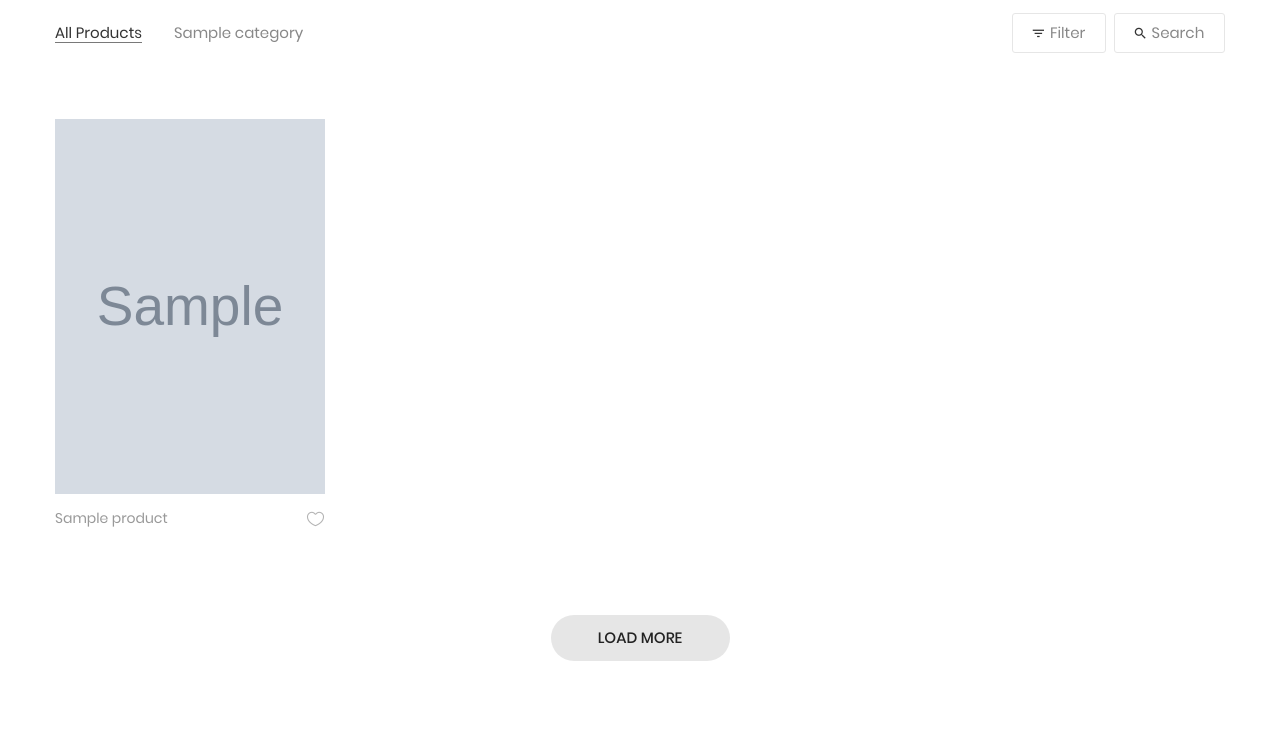
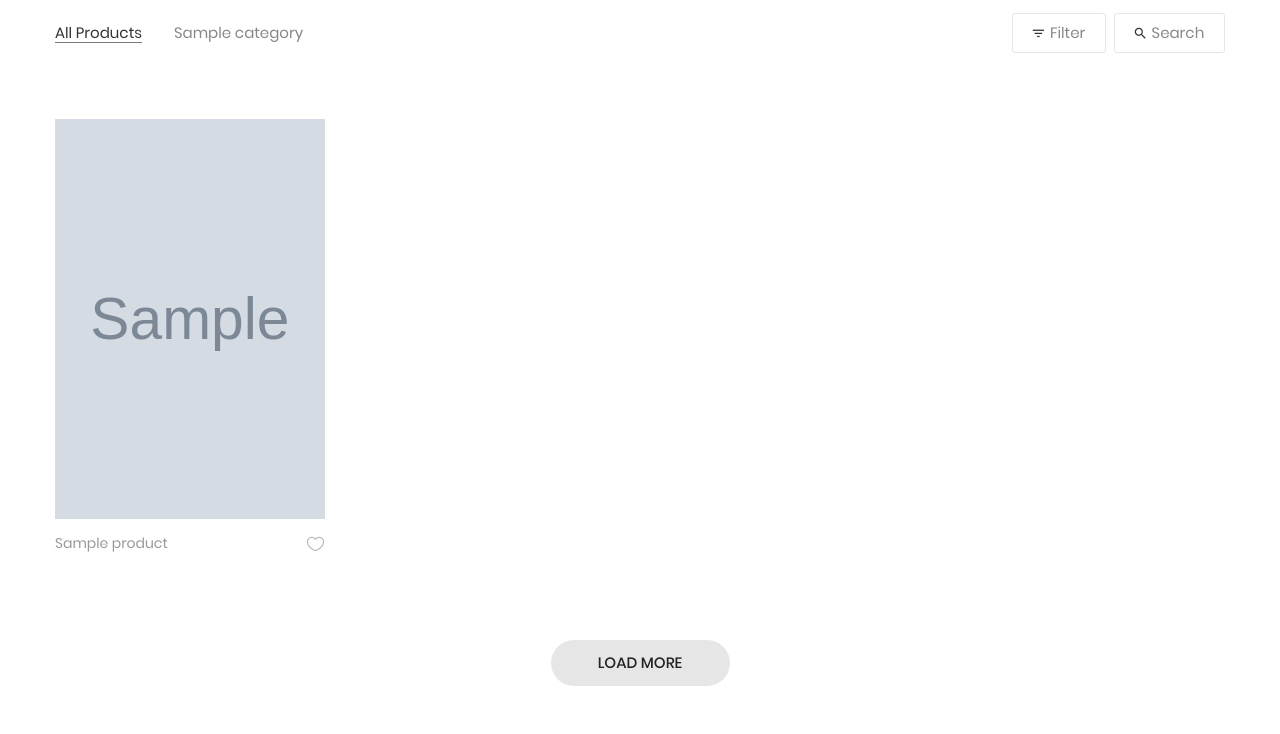
Before and after one commit to Abin-R/palleta, a Django app: page / in a window 1280 px wide. Shown: the part 1784-2518 px from the top of the page. Run offline with Django 4.2, Linux system fonts and the light colour scheme; tables that the repository leaves empty hold one stand-in row (Sample ...); some libraries are stand-ins or nearby versions; some web fonts are replaced.

Commit message:
product card

```diff
--- a/palleta/templates/store/index.html
+++ b/palleta/templates/store/index.html
@@ -428,7 +428,7 @@
 							{% endif %}
 							<div class="variant-images">
 								{% if product.productvariant_set.first.images.all %}
-									<img class="product-image" src="{{ product.productvariant_set.first.images.first.image.url }}" alt="Product Variant Image" style="height: 25rem">
+									<img class="product-image" src="{{ product.productvariant_set.first.images.first.image.url }}" alt="Product Variant Image">
 								{% else %}
 									<p>No image available</p>
 								{% endif %}
```
